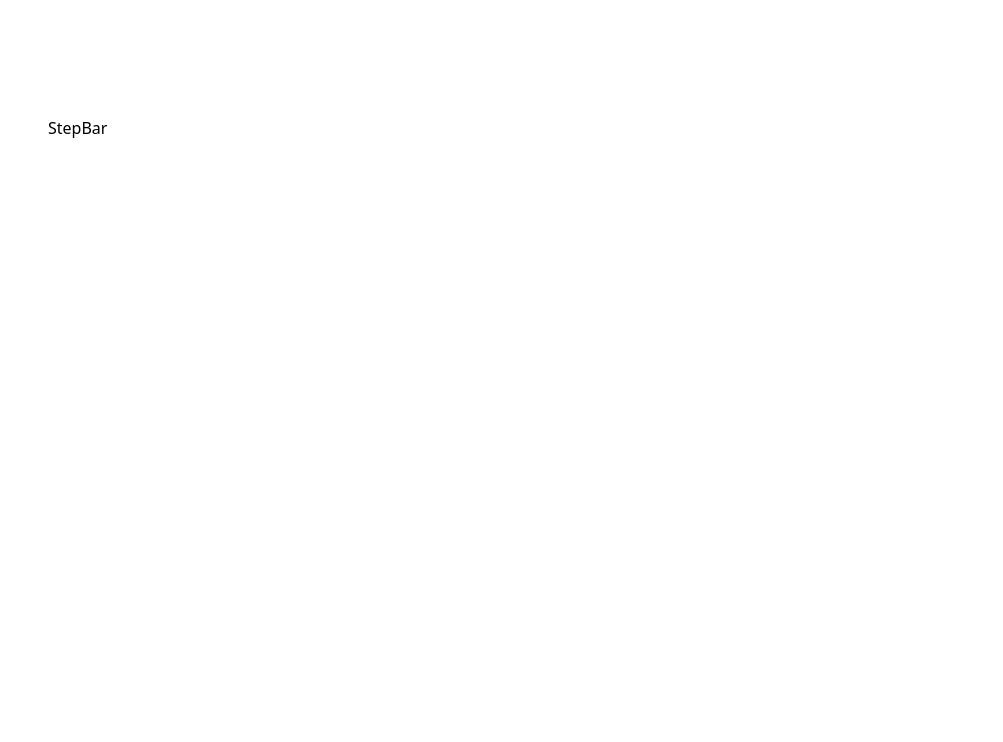
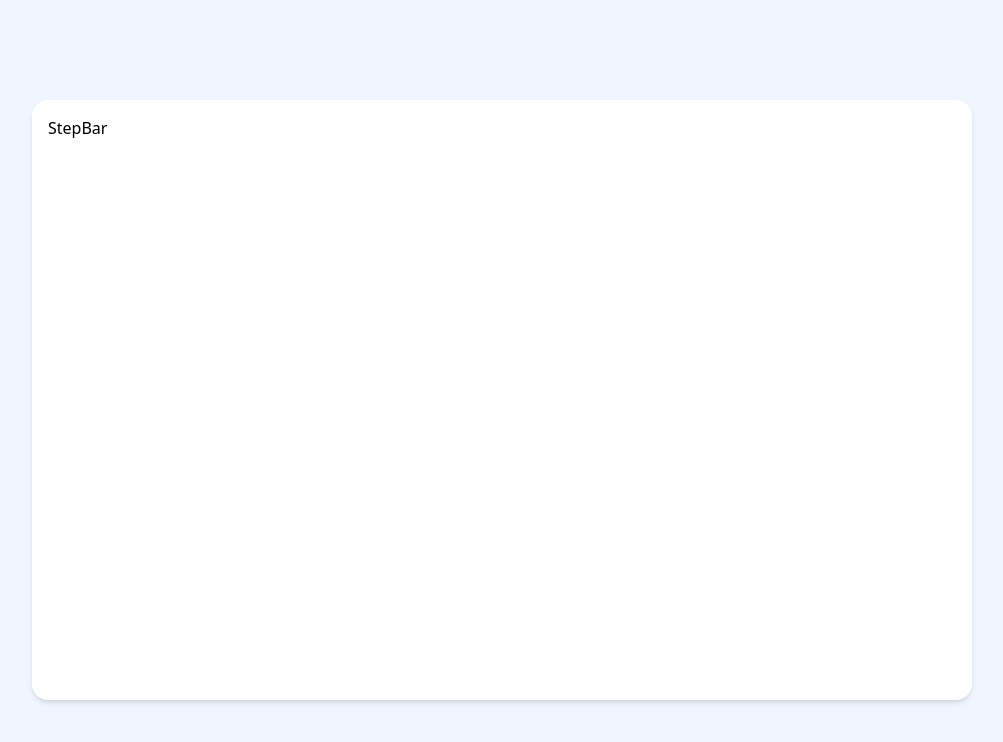
Before and after one commit to ofcljaved/multi-step-form, a React (Vite) app: page / in a window 1280 px wide. Shown: the top 742 px of the page, without its empty margins (138-1141 px from the left). Built offline with nearby package versions, Linux system fonts and the light colour scheme.

Commit message:
style: container and tailwind config

```diff
--- a/src/App.tsx
+++ b/src/App.tsx
@@ -2,7 +2,7 @@ import { Container, StepBar } from './components';
 
 const App = () => {
   return (
-    <div className='grid min-h-[100svh] items-center'>
+    <div className='grid min-h-[100svh] items-center bg-muted-foreground'>
       <Container>
         <StepBar />
       </Container>
--- a/src/components/Container/Container.tsx
+++ b/src/components/Container/Container.tsx
@@ -2,7 +2,7 @@ import { PropsWithChildren } from 'react';
 
 const Container = ({ children }: PropsWithChildren) => {
   return (
-    <div className='mx-auto h-full w-full max-w-[940px] rounded-[10px] p-4 sm:max-h-[600px] sm:bg-white'>
+    <div className='grid-cols-container mx-auto grid h-full w-full max-w-[940px] rounded-2xl p-4 shadow-md sm:max-h-[600px] sm:bg-white'>
       {children}
     </div>
   );
--- a/tailwind.config.js
+++ b/tailwind.config.js
@@ -23,6 +23,9 @@ export default {
           foreground: 'hsl(var(--muted-foreground))',
         },
       },
+      gridTemplateColumns: {
+        container: '1.25fr 2.75fr',
+      },
     },
   },
   plugins: [],
```
